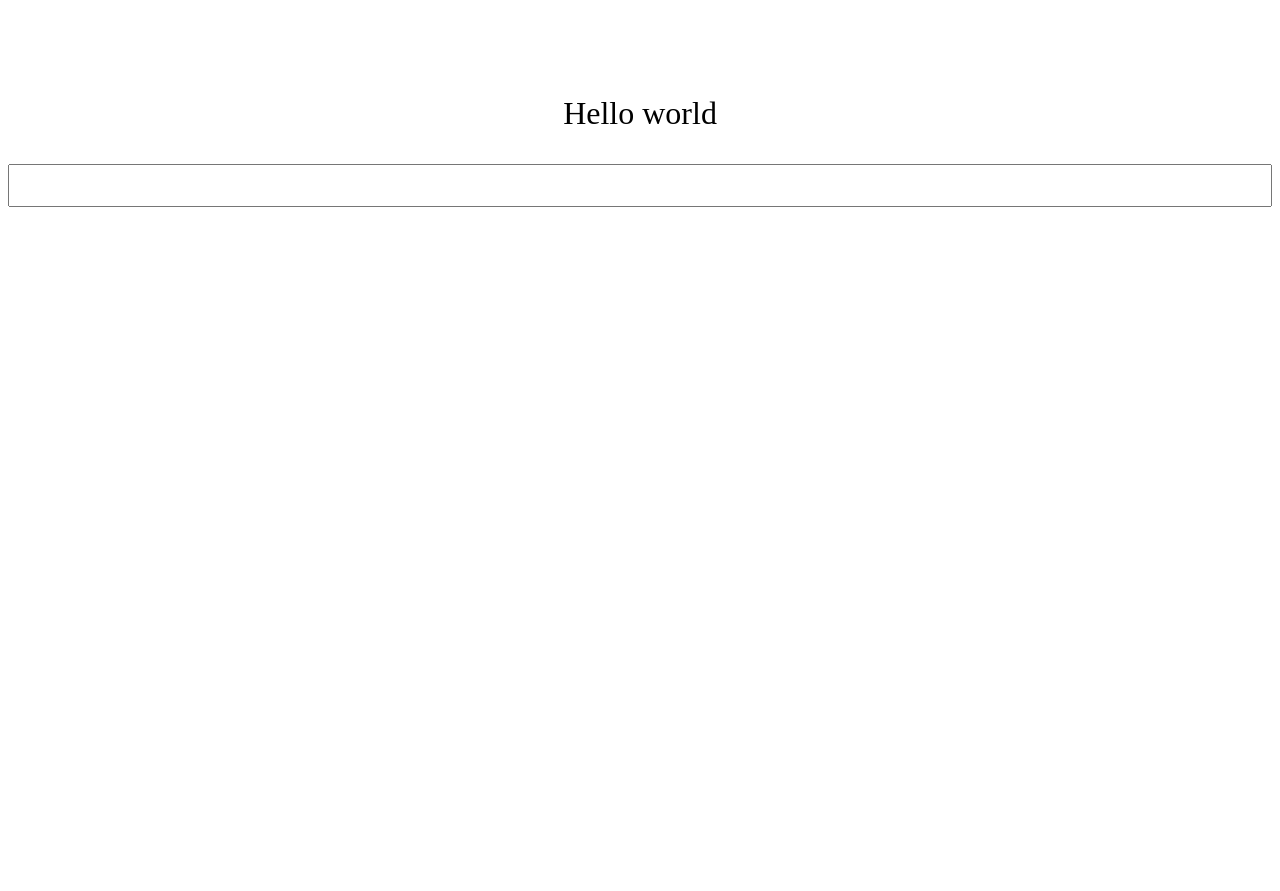
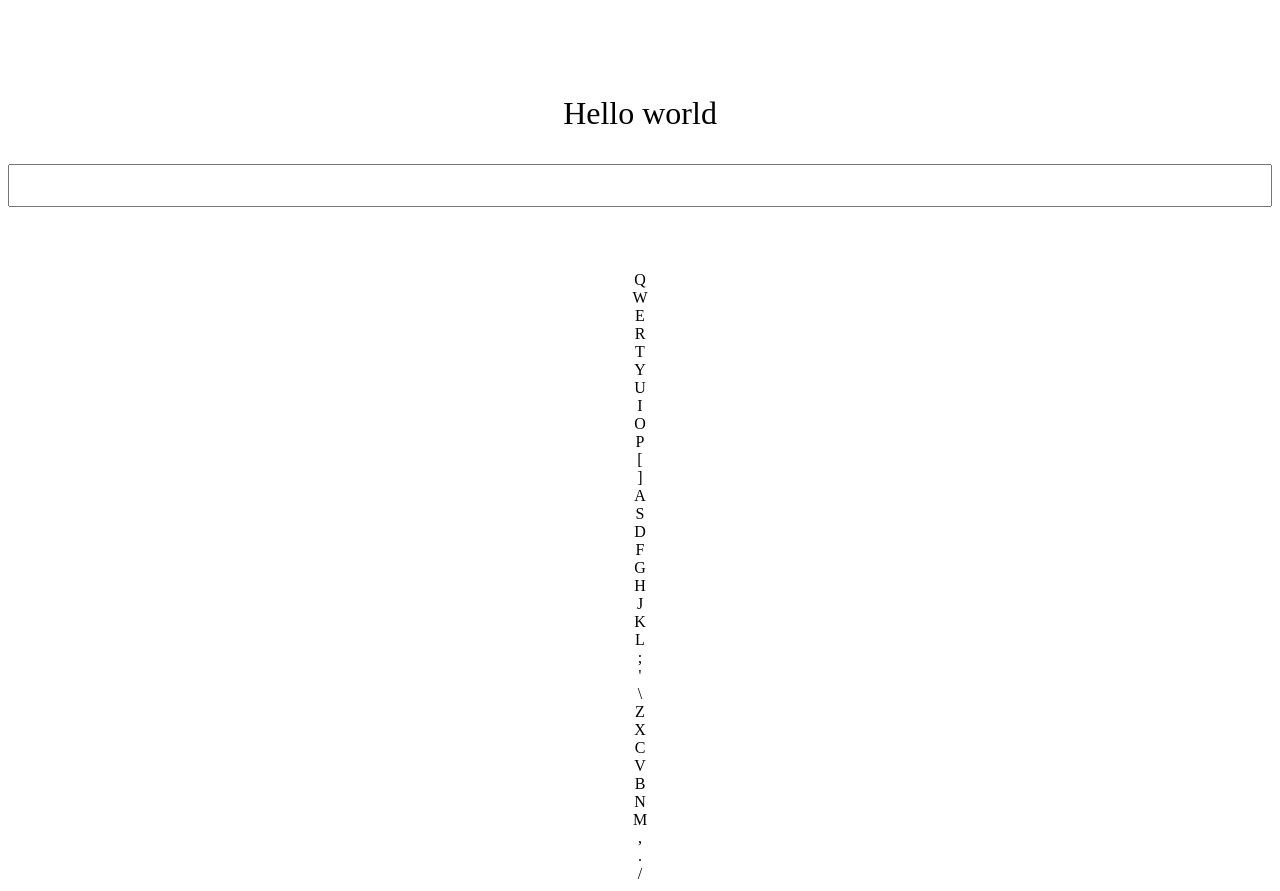
Before and after one commit to mikailaliyev/jstyping-demo, a plain HTML site: page index.html in a window 1280 px wide. Before the commit the page ends 800 px from the top, so only its background shows below. Drawn offline with Linux system fonts and the light colour scheme.

Commit message:
added virtual keyboard

```diff
--- a/index.html
+++ b/index.html
@@ -12,6 +12,41 @@
       <p id="training-text"></p>
       <input type="text" id="input" autofocus/>
       <p id="paragraph"></p>
+      <div onclick="changeColor(this)">Q</div>
+      <div>W</div>
+      <div>E</div>
+      <div>R</div>
+      <div>T</div>
+      <div>Y</div>
+      <div>U</div>
+      <div>I</div>
+      <div>O</div>
+      <div>P</div>
+      <div>[</div>
+      <div>]</div>
+      <div>A</div>
+      <div>S</div>
+      <div>D</div>
+      <div>F</div>
+      <div>G</div>
+      <div>H</div>
+      <div>J</div>
+      <div>K</div>
+      <div>L</div>
+      <div>;</div>
+      <div>'</div>
+      <div>\</div>
+      <div style="border: none"></div>
+      <div>Z</div>
+      <div>X</div>
+      <div>C</div>
+      <div>V</div>
+      <div>B</div>
+      <div>N</div>
+      <div>M</div>
+      <div>,</div>
+      <div>.</div>
+      <div>/</div>
     </div>
     <script src="main.js"></script>
   </body>
```
